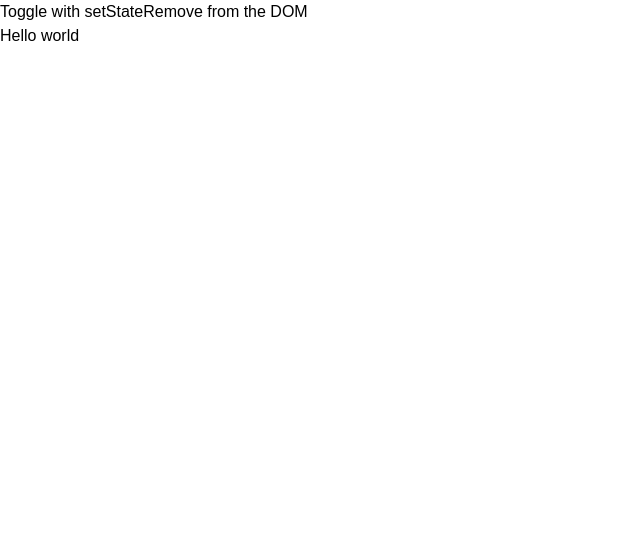
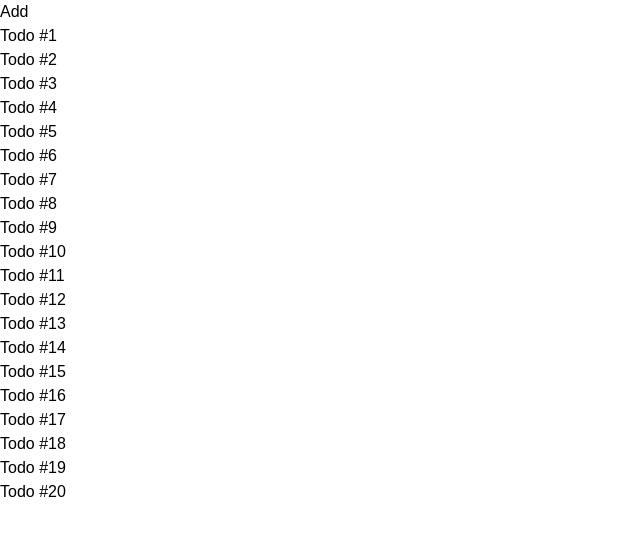
Before and after one commit to Shm-Rsuf/rnext-module-four, a React (Vite) app: page / in a window 1280 px wide. Shown: the top 536 px of the page, without its empty margins (0-640 px from the left). Built offline with nearby package versions, Linux system fonts and the light colour scheme.

Commit message:
flushSync fn syncronous way te new add houwa el a niye jay

```diff
--- a/src/App.css
+++ b/src/App.css
@@ -45,27 +45,3 @@ code {
 ul {
   padding-inline-start: 20px;
 }
-
-div {
-  width: 100%;
-  overflow: hidden;
-}
-
-nav {
-  text-align: center;
-}
-
-button {
-  margin: 0.25rem;
-}
-
-ul,
-li {
-  list-style: none;
-  white-space: nowrap;
-}
-
-li {
-  display: inline;
-  padding: 0.5rem;
-}
--- a/src/App.jsx
+++ b/src/App.jsx
@@ -1,10 +1,10 @@
 import "./App.css";
-import Counter from "./components/Counter";
+import TodoList from "./components/TodoList";
 
 const App = () => {
   return (
     <div>
-      <Counter />
+      <TodoList />
     </div>
   );
 };
--- /dev/null
+++ b/src/components/TodoList.jsx
@@ -0,0 +1,42 @@
+import { useRef, useState } from "react";
+import { flushSync } from "react-dom";
+
+export default function TodoList() {
+  const listRef = useRef(null);
+  const [text, setText] = useState("");
+  const [todos, setTodos] = useState(initialTodos);
+
+  function handleAdd() {
+    const newTodo = { id: nextId++, text: text };
+    setText("");
+    flushSync(() => {
+      setTodos([...todos, newTodo]);
+    });
+
+    listRef.current.lastChild.scrollIntoView({
+      behavior: "smooth",
+      block: "nearest",
+    });
+  }
+
+  return (
+    <>
+      <button onClick={handleAdd}>Add</button>
+      <input value={text} onChange={(e) => setText(e.target.value)} />
+      <ul ref={listRef}>
+        {todos.map((todo) => (
+          <li key={todo.id}>{todo.text}</li>
+        ))}
+      </ul>
+    </>
+  );
+}
+
+let nextId = 0;
+let initialTodos = [];
+for (let i = 0; i < 20; i++) {
+  initialTodos.push({
+    id: nextId++,
+    text: "Todo #" + (i + 1),
+  });
+}
```
